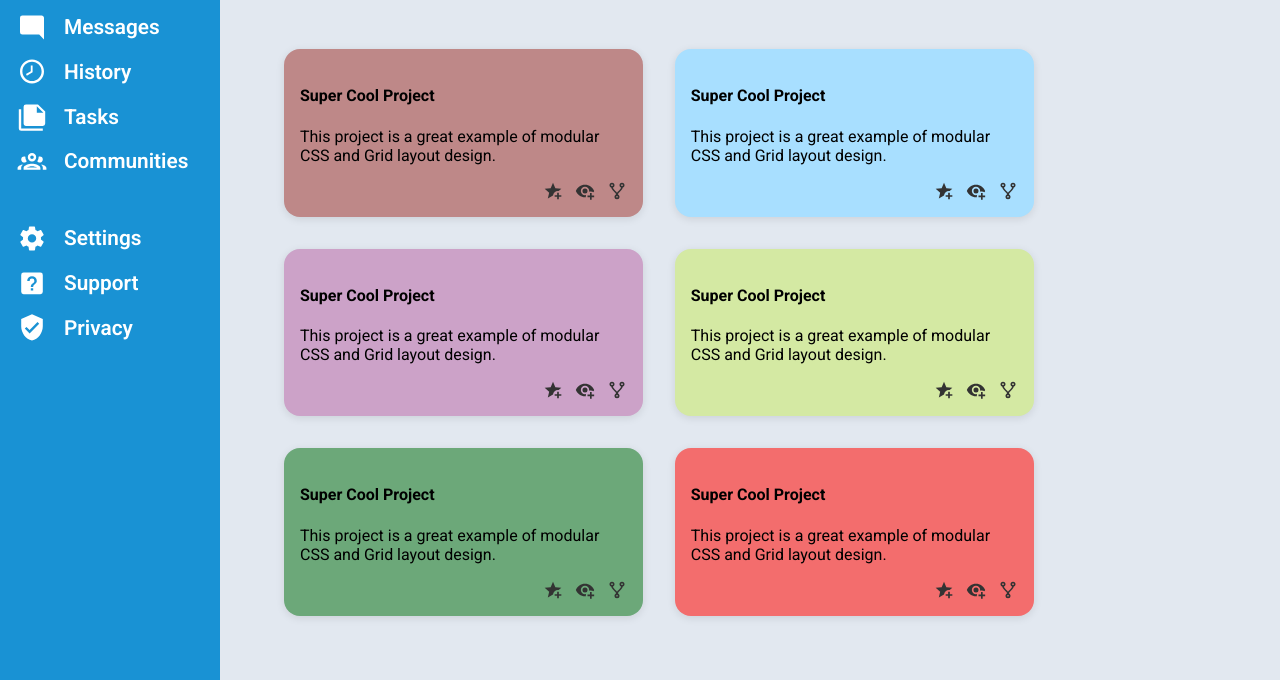
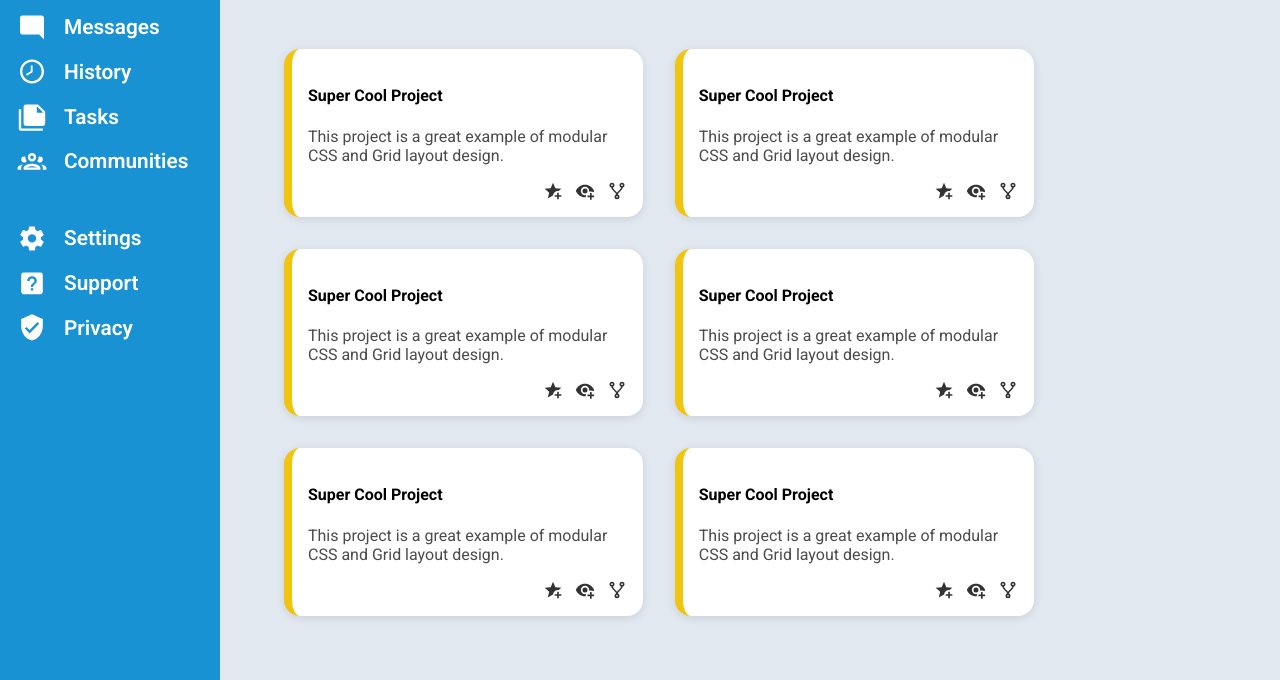
Before and after one commit to jashan1918/adminDashboardPrac, a plain HTML site: page index.html in a window 1280 px wide. Shown: the part 197-877 px from the top of the page. Drawn offline with Linux system fonts and the light colour scheme.

Commit message:
Refactor card styles to improve layout and add border

```diff
--- a/index.html
+++ b/index.html
@@ -83,7 +83,7 @@
 <div class="main-content">
   <div class="projects">
 
-    <div class="card" style="background-color: rgb(190, 136, 136);">
+    <div class="card" ">
       <div>
         <h4>Super Cool Project</h4>
         <p>This project is a great example of modular CSS and Grid layout design.</p>
@@ -95,7 +95,7 @@
       </div>
     </div>
 
-    <div class="card" style="background-color: rgb(168, 223, 255);">
+    <div class="card" >
             <div>
         <h4>Super Cool Project</h4>
         <p>This project is a great example of modular CSS and Grid layout design.</p>
@@ -106,7 +106,7 @@
         </div>
       </div>
     </div>
-    <div class="card" style="background-color: rgb(204, 162, 200);">
+    <div class="card" >
             <div>
         <h4>Super Cool Project</h4>
         <p>This project is a great example of modular CSS and Grid layout design.</p>
@@ -117,7 +117,7 @@
         </div>
       </div>
     </div>
-    <div class="card" style="background-color: rgb(212, 233, 163);">      <div>
+    <div class="card" >      <div>
         <h4>Super Cool Project</h4>
         <p>This project is a great example of modular CSS and Grid layout design.</p>
         <div class="icons">
@@ -126,7 +126,7 @@
           <svg xmlns="http://www.w3.org/2000/svg" viewBox="0 0 24 24"><title>source-fork</title><path d="M6,2A3,3 0 0,1 9,5C9,6.28 8.19,7.38 7.06,7.81C7.15,8.27 7.39,8.83 8,9.63C9,10.92 11,12.83 12,14.17C13,12.83 15,10.92 16,9.63C16.61,8.83 16.85,8.27 16.94,7.81C15.81,7.38 15,6.28 15,5A3,3 0 0,1 18,2A3,3 0 0,1 21,5C21,6.32 20.14,7.45 18.95,7.85C18.87,8.37 18.64,9 18,9.83C17,11.17 15,13.08 14,14.38C13.39,15.17 13.15,15.73 13.06,16.19C14.19,16.62 15,17.72 15,19A3,3 0 0,1 12,22A3,3 0 0,1 9,19C9,17.72 9.81,16.62 10.94,16.19C10.85,15.73 10.61,15.17 10,14.38C9,13.08 7,11.17 6,9.83C5.36,9 5.13,8.37 5.05,7.85C3.86,7.45 3,6.32 3,5A3,3 0 0,1 6,2M6,4A1,1 0 0,0 5,5A1,1 0 0,0 6,6A1,1 0 0,0 7,5A1,1 0 0,0 6,4M18,4A1,1 0 0,0 17,5A1,1 0 0,0 18,6A1,1 0 0,0 19,5A1,1 0 0,0 18,4M12,18A1,1 0 0,0 11,19A1,1 0 0,0 12,20A1,1 0 0,0 13,19A1,1 0 0,0 12,18Z" /></svg>
         </div>
       </div></div>
-    <div class="card" style="background-color: rgb(108, 168, 121);">
+    <div class="card" >
 
             <div>
         <h4>Super Cool Project</h4>
@@ -138,7 +138,7 @@
         </div>
       </div>
     </div>
-    <div class="card" style="background-color: rgb(243, 109, 109);">
+    <div class="card" >
        <div>
         <h4>Super Cool Project</h4>
         <p>This project is a great example of modular CSS and Grid layout design.</p>
--- a/styles.css
+++ b/styles.css
@@ -216,6 +216,8 @@ padding-left: 0.5rem;
 
 .card {
 
+  border-left: 8px solid #f1c40f;
+  background-color: white;
   padding: 1rem;
   border-radius: 1rem;
   box-shadow: 0 2px 8px rgba(0,0,0,0.1);
@@ -225,7 +227,9 @@ padding-left: 0.5rem;
   justify-content: space-between;
   gap: 1rem;
 }
-
+.card p {
+  color: rgb(75, 75, 75);
+}
 .icons {
   display: flex;
   gap: 0.75rem;
```
